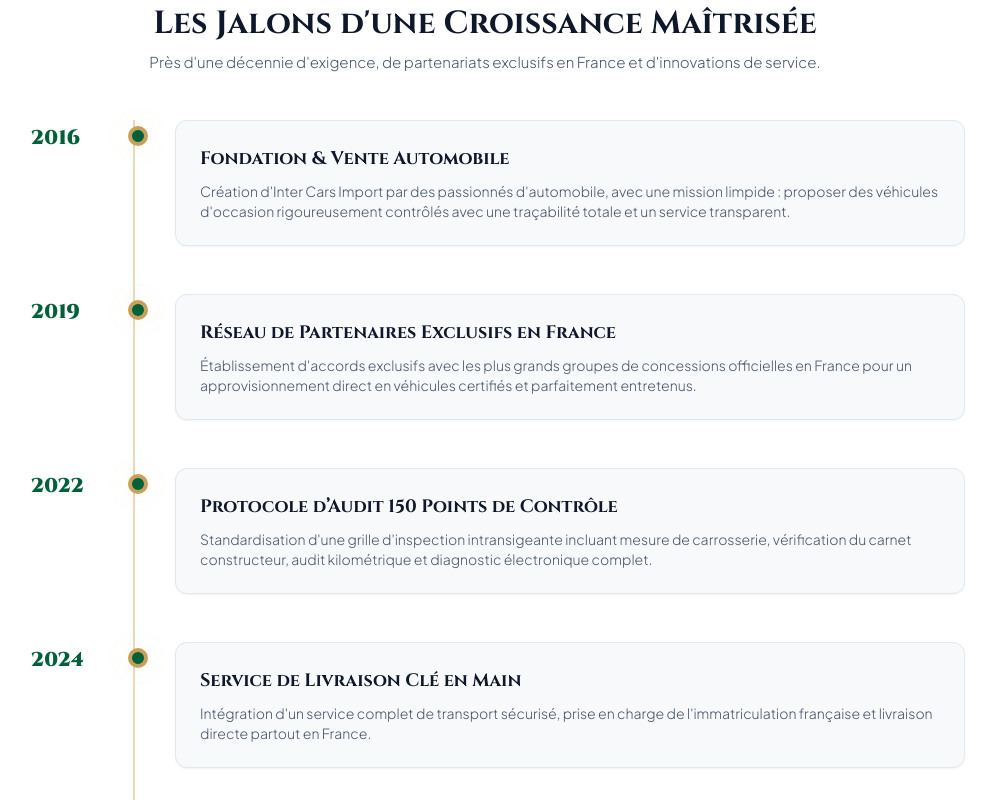
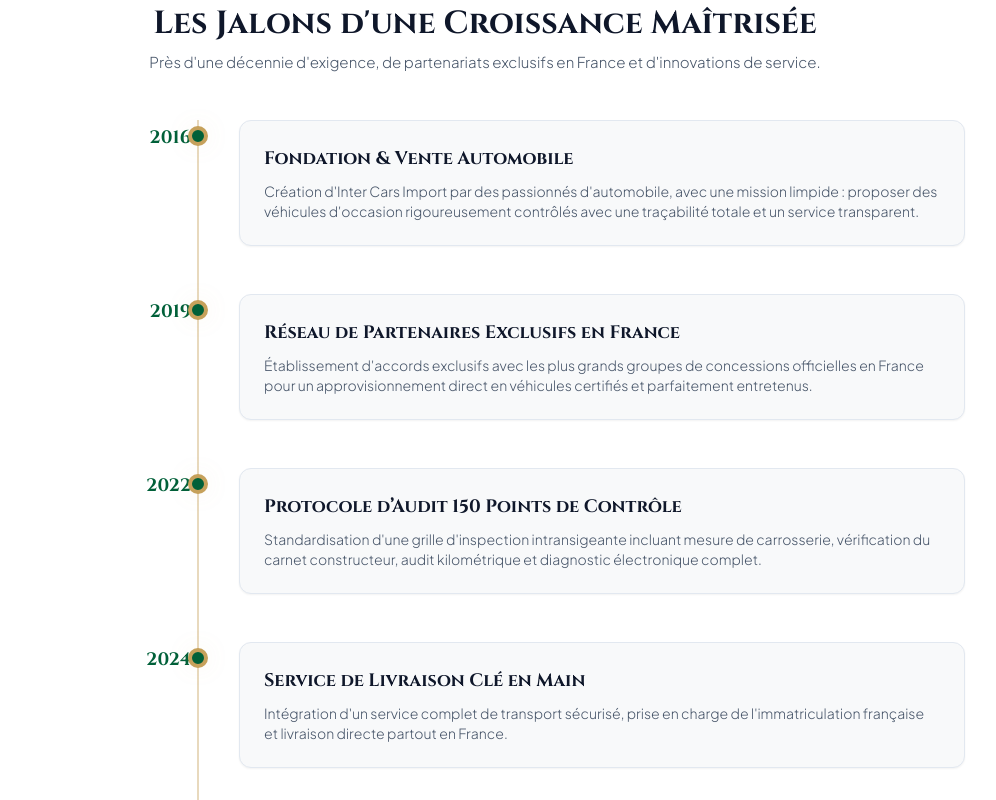
Before and after one commit to Mariusbia1/Inter-cars-import, a React (Vite) app: page /notre-histoire in a window 1280 px wide. Shown: the part 1920-2720 px from the top of the page, without its empty margins (155-1151 px from the left). Built offline with nearby package versions, Linux system fonts and the light colour scheme; no server answers; the database is empty; a web font is replaced by a local one.

Commit message:
fix: alignement propre des libellés et pastilles de la frise chronologique sans aucun chevauchement

```diff
--- a/src/pages/HistoryPage.jsx
+++ b/src/pages/HistoryPage.jsx
@@ -149,7 +149,7 @@ export const HistoryPage = () => {
             subtitle="Près d'une décennie d'exigence, de partenariats exclusifs en France et d'innovations de service."
           />
 
-          <div className="relative border-l-2 border-gold/40 ml-4 sm:ml-32 space-y-12 pl-6 sm:pl-10">
+          <div className="relative border-l-2 border-gold/40 ml-4 sm:ml-48 space-y-12 pl-6 sm:pl-10">
             {companyMilestones.map((m, idx) => (
               <motion.div
                 key={idx}
@@ -159,12 +159,13 @@ export const HistoryPage = () => {
                 transition={{ duration: 0.5, delay: idx * 0.1 }}
                 className="relative"
               >
-                {/* Pastille dorée */}
-                <div className="absolute -left-[31px] sm:-left-[47px] top-1.5 w-5 h-5 rounded-full bg-rolex border-4 border-gold shadow-gold-glow" />
+                {/* Pastille dorée centrée sur la ligne */}
+                <div className="absolute -left-[35px] sm:-left-[51px] top-1.5 w-5 h-5 rounded-full bg-rolex border-4 border-gold shadow-gold-glow z-10" />
 
-                <span className="sm:absolute sm:-left-36 top-1 font-serif font-black text-xl text-rolex block sm:inline">
+                {/* Année / Libellé aligné à droite avant la pastille sans chevauchement */}
+                <div className="sm:absolute sm:-left-48 sm:w-36 text-left sm:text-right font-serif font-bold text-base sm:text-lg text-rolex mb-2 sm:mb-0 top-1 whitespace-nowrap">
                   {m.year}
-                </span>
+                </div>
 
                 <div className="p-6 rounded-xl bg-surface border border-slate-200 shadow-sm hover:border-gold/60 transition-colors">
                   <h4 className="text-lg font-serif font-bold text-slate-900 mb-2">
```
